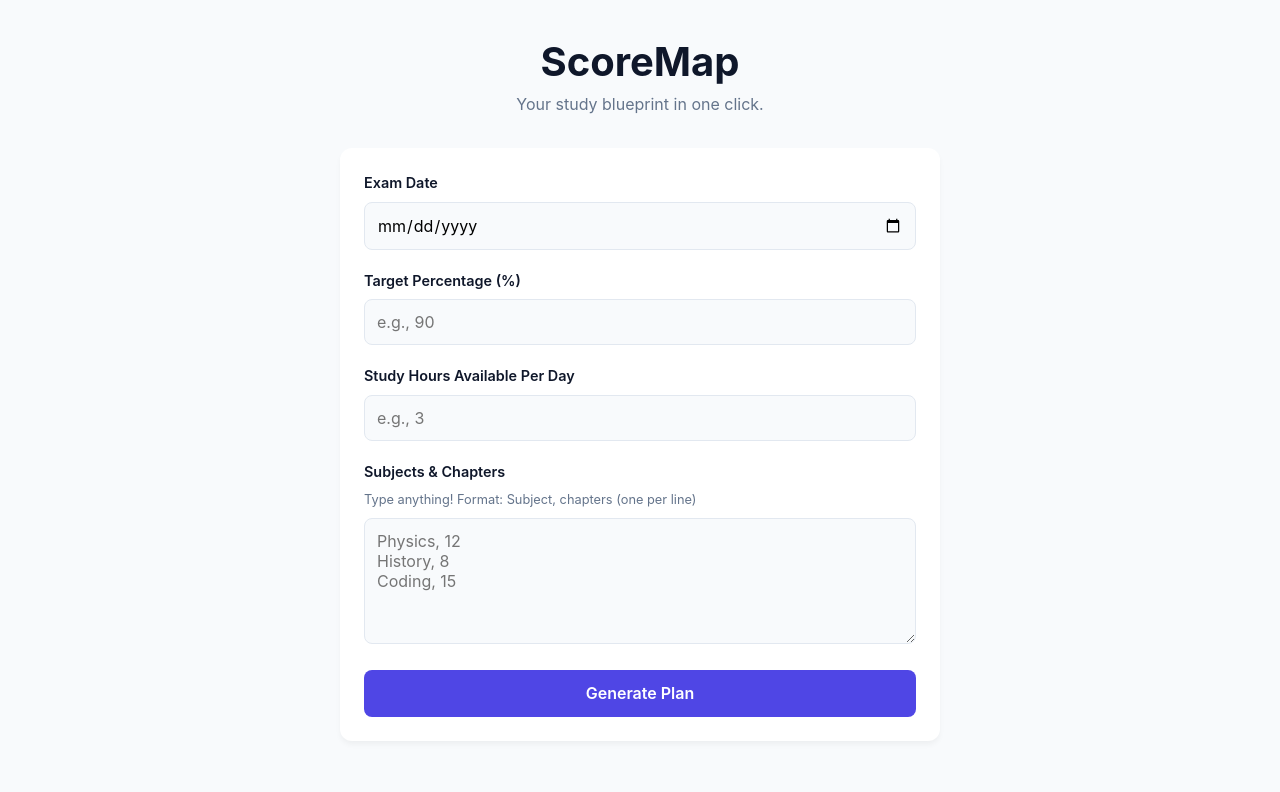
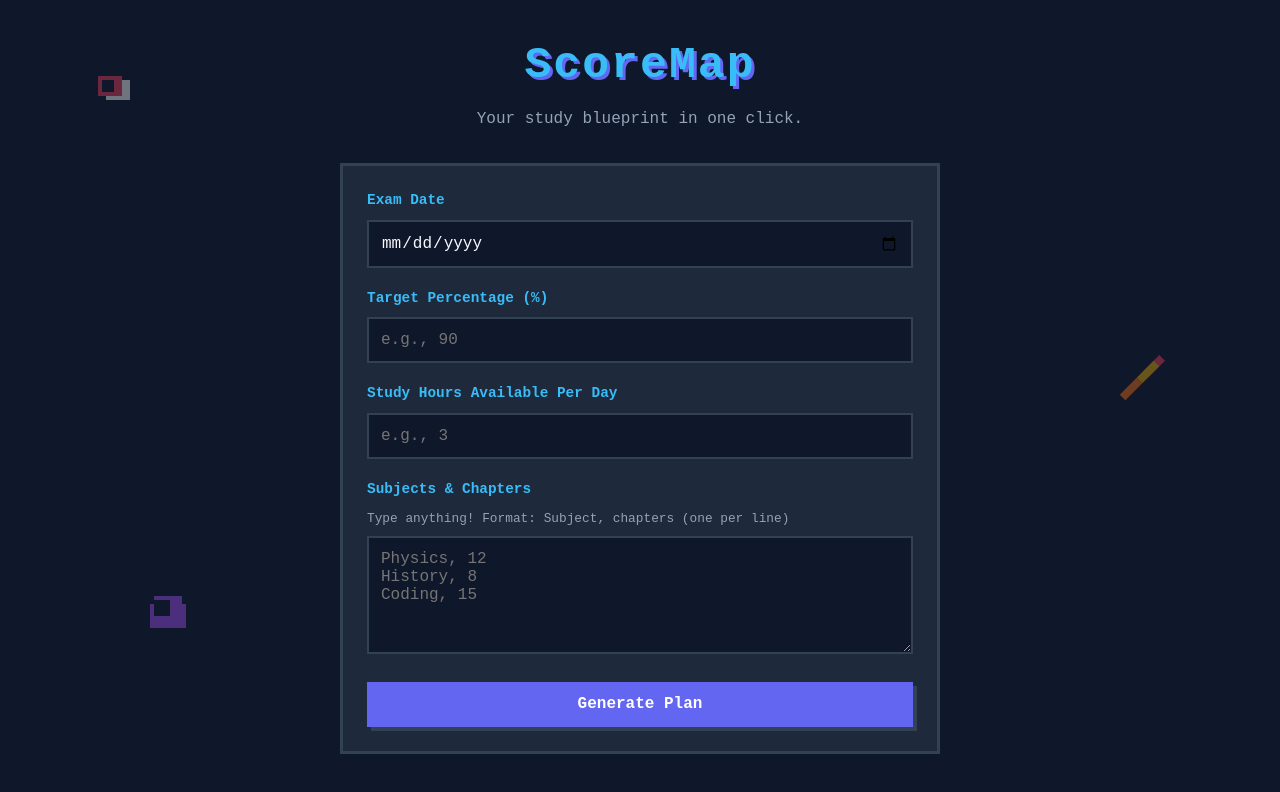
Before and after one commit to uddi8/ScoreMap, a plain HTML site: page index.html in a window 1280 px wide. Drawn offline with Linux system fonts and the light colour scheme.

Commit message:
Refactor CSS variables and styles for dark theme

```diff
--- a/style.css
+++ b/style.css
@@ -1,19 +1,19 @@
 :root {
-    --primary: #4f46e5;
-    --primary-hover: #4338ca;
-    --background: #f8fafc;
-    --surface: #ffffff;
-    --text: #0f172a;
-    --text-muted: #64748b;
-    --border: #e2e8f0;
-    --accent: #10b981;
+    --primary: #6366f1;
+    --primary-hover: #4f46e5;
+    --background: #0f172a;
+    --surface: #1e293b;
+    --text: #f8fafc;
+    --text-muted: #94a3b8;
+    --border: #334155;
+    --accent: #38bdf8;
 }
 
 * {
     box-sizing: border-box;
     margin: 0;
     padding: 0;
-    font-family: -apple-system, BlinkMacSystemFont, "Segoe UI", Roboto, sans-serif;
+    font-family: 'Courier New', Courier, monospace;
 }
 
 body {
@@ -21,11 +21,57 @@ body {
     color: var(--text);
     padding: 1rem;
     line-height: 1.5;
+    overflow-x: hidden;
+    position: relative;
+    min-height: 100vh;
+}
+
+/* Pixel Art Props built with CSS Box-Shadows */
+.pixel-prop {
+    position: absolute;
+    z-index: -1;
+    opacity: 0.4;
+}
+
+/* Minimalist Pixel Book */
+.prop-book {
+    top: 10%;
+    left: 8%;
+    width: 12px;
+    height: 12px;
+    background: transparent;
+    box-shadow:
+        0 0 0 4px #f43f5e, 4px 0 0 4px #f43f5e,
+        8px 4px 0 4px #fff, 12px 4px 0 4px #fff;
+}
+
+/* Minimalist Pixel Pencil */
+.prop-pencil {
+    top: 45%;
+    right: 10%;
+    width: 8px;
+    height: 24px;
+    background: #eab308;
+    box-shadow: 0 24px 0 0 #f97316, 0 -8px 0 0 #f43f5e;
+    transform: rotate(45deg);
+}
+
+/* Minimalist Pixel Flask */
+.prop-flask {
+    top: 75%;
+    left: 12%;
+    width: 16px;
+    height: 16px;
+    background: transparent;
+    box-shadow:
+        4px 0 0 4px #a855f7, 8px 0 0 4px #a855f7,
+        0 8px 0 4px #a855f7, 12px 8px 0 4px #a855f7;
 }
 
 .container {
     max-width: 600px;
     margin: 0 auto;
+    position: relative;
 }
 
 header {
@@ -35,24 +81,22 @@ header {
 }
 
 header h1 {
-    font-size: 2.5rem;
-    color: var(--text);
-}
-
-header h1 span {
-    color: var(--primary);
-    font-weight: 400;
+    font-size: 2.8rem;
+    color: var(--accent);
+    text-shadow: 3px 3px 0px var(--primary);
+    letter-spacing: 2px;
 }
 
 header p {
     color: var(--text-muted);
+    margin-top: 0.5rem;
 }
 
 section {
     background: var(--surface);
     padding: 1.5rem;
-    border-radius: 12px;
-    box-shadow: 0 4px 6px -1px rgba(0, 0, 0, 0.05);
+    border: 3px solid var(--border);
+    border-radius: 0px; /* Sharp retro edge */
     margin-bottom: 1.5rem;
 }
 
@@ -65,6 +109,7 @@ label {
     font-weight: 600;
     margin-bottom: 0.5rem;
     font-size: 0.9rem;
+    color: var(--accent);
 }
 
 small {
@@ -77,15 +122,15 @@ small {
 input, textarea {
     width: 100%;
     padding: 0.75rem;
-    border: 1px solid var(--border);
-    border-radius: 8px;
+    border: 2px solid var(--border);
+    background: var(--background);
+    color: var(--text);
     font-size: 1rem;
-    background: var(--background);
 }
 
 input:focus, textarea:focus {
-    outline: 2px solid var(--primary);
-    background: var(--surface);
+    outline: none;
+    border-color: var(--accent);
 }
 
 button {
@@ -94,22 +139,21 @@ button {
     background: var(--primary);
     color: white;
     border: none;
-    border-radius: 8px;
     font-size: 1rem;
     font-weight: 600;
     cursor: pointer;
-    transition: background 0.2s;
+    box-shadow: 4px 4px 0px var(--border);
 }
 
-button:hover {
-    background: var(--primary-hover);
+button:active {
+    transform: translate(2px, 2px);
+    box-shadow: 2px 2px 0px var(--border);
 }
 
 .hidden {
     display: none;
 }
 
-/* Results Formatting */
 .results-grid {
     display: grid;
     grid-template-columns: repeat(2, 1fr);
@@ -120,26 +164,23 @@ button:hover {
 .card {
     background: var(--background);
     padding: 1rem;
-    border-radius: 8px;
-    border: 1px solid var(--border);
+    border: 2px solid var(--border);
 }
 
 .card h3 {
     font-size: 0.85rem;
     color: var(--text-muted);
     text-transform: uppercase;
-    letter-spacing: 0.05em;
-    margin-bottom: 0.25rem;
 }
 
 .card p {
-    font-size: 1.5rem;
+    font-size: 1.4rem;
     font-weight: 700;
-    color: var(--text);
+    color: var(--accent);
 }
 
 .card.highlight {
-    border-top: 4px solid var(--accent);
+    border-color: var(--primary);
 }
 
 .breakdown-card {
@@ -153,11 +194,7 @@ button:hover {
 
 .breakdown-card li {
     padding: 0.5rem 0;
-    border-bottom: 1px solid var(--border);
+    border-bottom: 1px dashed var(--border);
     display: flex;
     justify-content: space-between;
 }
-
-.breakdown-card li:last-child {
-    border-bottom: none;
-}
```
